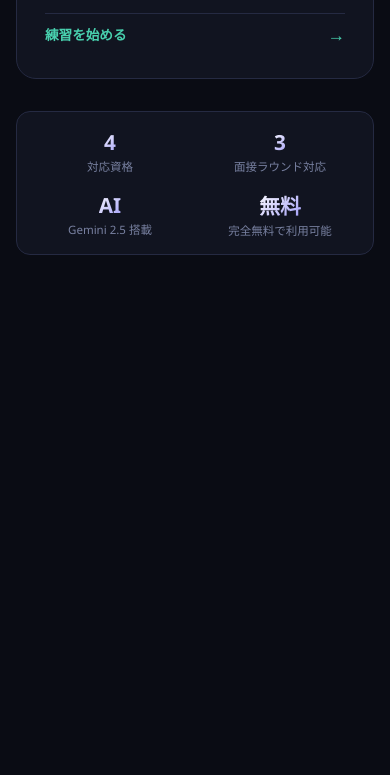
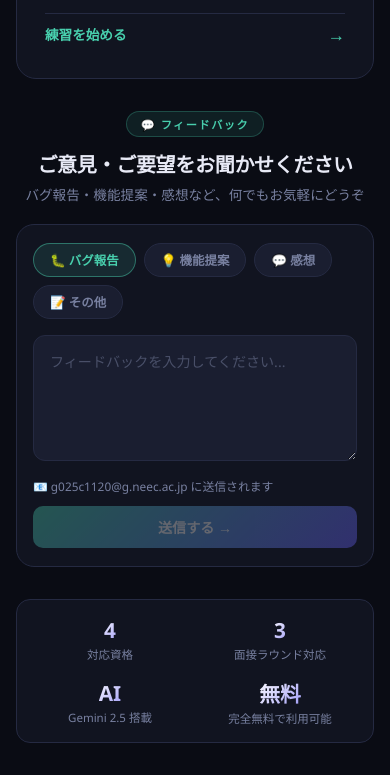
Before and after one commit to KhanhNguyenAI/CareerSuport_App, a plain HTML site: page index.html in a window 390 px wide. Shown: the part 1472-2247 px from the top of the page. Before the commit the page ends 1759 px from the top, so only its background shows below. Drawn offline with Linux system fonts and the light colour scheme.

Commit message:
Add feedback section to homepage
- New 💬 フィードバック section between main cards and footer stats
- 4 type buttons: バグ報告 / 機能提案 / 感想 / その他
- Textarea with live validation (submit disabled until text entered)
- Submit opens mailto:g025c1120@g.neec.ac.jp with pre-filled subject/body
- Success banner shown for 5s after clicking submit
- Fully responsive on mobile

Co-Authored-By: Claude Sonnet 4.6 <noreply@anthropic.com>

```diff
--- a/home.css
+++ b/home.css
@@ -304,6 +304,159 @@ body {
   flex-shrink: 0;
 }
 
+/* ── Feedback Section ── */
+.feedback-section {
+  width: 100%;
+  max-width: 960px;
+  display: flex;
+  flex-direction: column;
+  gap: 20px;
+}
+
+.feedback-intro {
+  text-align: center;
+}
+
+.feedback-badge {
+  display: inline-block;
+  font-size: 0.7rem;
+  font-weight: 700;
+  letter-spacing: 1.5px;
+  text-transform: uppercase;
+  padding: 4px 14px;
+  border-radius: 20px;
+  background: rgba(72,207,173,0.1);
+  border: 1px solid rgba(72,207,173,0.25);
+  color: #48cfad;
+  margin-bottom: 12px;
+}
+
+.feedback-intro h3 {
+  font-size: 1.25rem;
+  font-weight: 800;
+  margin-bottom: 6px;
+  letter-spacing: -0.3px;
+}
+
+.feedback-intro p {
+  font-size: 0.85rem;
+  color: var(--text-sub);
+}
+
+.feedback-card {
+  background: var(--surface);
+  border: 1px solid var(--border);
+  border-radius: 18px;
+  padding: 24px 28px;
+  display: flex;
+  flex-direction: column;
+  gap: 16px;
+  transition: border-color 0.3s;
+}
+
+.feedback-card:focus-within {
+  border-color: rgba(72,207,173,0.35);
+}
+
+/* Type buttons */
+.fb-type-row {
+  display: flex;
+  gap: 8px;
+  flex-wrap: wrap;
+}
+
+.fb-type-btn {
+  font-size: 0.78rem;
+  font-weight: 600;
+  font-family: inherit;
+  padding: 7px 16px;
+  border-radius: 20px;
+  border: 1px solid var(--border);
+  background: var(--surface2);
+  color: var(--text-sub);
+  cursor: pointer;
+  transition: all 0.2s;
+}
+
+.fb-type-btn:hover {
+  border-color: rgba(72,207,173,0.4);
+  color: #48cfad;
+}
+
+.fb-type-btn.active {
+  background: rgba(72,207,173,0.12);
+  border-color: rgba(72,207,173,0.45);
+  color: #48cfad;
+}
+
+/* Textarea */
+.fb-textarea {
+  width: 100%;
+  background: var(--surface2);
+  border: 1px solid var(--border);
+  border-radius: 12px;
+  color: var(--text);
+  font-size: 0.88rem;
+  font-family: inherit;
+  padding: 14px 16px;
+  line-height: 1.7;
+  resize: vertical;
+  outline: none;
+  transition: border-color 0.2s;
+  min-height: 110px;
+}
+
+.fb-textarea:focus { border-color: rgba(72,207,173,0.45); }
+.fb-textarea::placeholder { color: var(--text-sub); opacity: 0.5; }
+
+/* Footer row */
+.fb-footer {
+  display: flex;
+  align-items: center;
+  justify-content: space-between;
+  gap: 12px;
+  flex-wrap: wrap;
+}
+
+.fb-note {
+  font-size: 0.74rem;
+  color: var(--text-sub);
+}
+
+.fb-submit-btn {
+  font-size: 0.88rem;
+  font-weight: 700;
+  font-family: inherit;
+  padding: 11px 28px;
+  border: none;
+  border-radius: 10px;
+  background: linear-gradient(135deg, #48cfad, #6c63ff);
+  color: #fff;
+  cursor: pointer;
+  transition: opacity 0.2s, transform 0.15s;
+  white-space: nowrap;
+}
+
+.fb-submit-btn:hover:not(:disabled) { opacity: 0.88; transform: translateY(-1px); }
+.fb-submit-btn:disabled { opacity: 0.35; cursor: not-allowed; }
+
+/* Success */
+.fb-success {
+  font-size: 0.82rem;
+  font-weight: 600;
+  color: #48cfad;
+  background: rgba(72,207,173,0.08);
+  border: 1px solid rgba(72,207,173,0.25);
+  border-radius: 10px;
+  padding: 10px 14px;
+  animation: fadeUp 0.3s ease;
+}
+
+@keyframes fadeUp {
+  from { opacity: 0; transform: translateY(8px); }
+  to   { opacity: 1; transform: translateY(0); }
+}
+
 /* ── Responsive ── */
 @media (max-width: 700px) {
   .page { padding: 40px 16px 32px; gap: 32px; }
@@ -312,4 +465,7 @@ body {
   .stat-divider { display: none; }
   .stat { flex: calc(50% - 8px); }
   .card-features { grid-template-columns: 1fr; }
+  .feedback-card { padding: 18px 16px; }
+  .fb-footer { flex-direction: column; align-items: stretch; }
+  .fb-submit-btn { text-align: center; }
 }
--- a/index.html
+++ b/index.html
@@ -104,6 +104,47 @@
 
     </main>
 
+    <!-- Feedback Section -->
+    <section class="feedback-section">
+      <div class="feedback-intro">
+        <div class="feedback-badge">💬 フィードバック</div>
+        <h3>ご意見・ご要望をお聞かせください</h3>
+        <p>バグ報告・機能提案・感想など、何でもお気軽にどうぞ</p>
+      </div>
+
+      <div class="feedback-card">
+        <!-- Type selector -->
+        <div class="fb-type-row">
+          <button class="fb-type-btn active" data-type="バグ報告"  onclick="fbSelect(this)">🐛 バグ報告</button>
+          <button class="fb-type-btn"        data-type="機能提案"  onclick="fbSelect(this)">💡 機能提案</button>
+          <button class="fb-type-btn"        data-type="感想"      onclick="fbSelect(this)">💬 感想</button>
+          <button class="fb-type-btn"        data-type="その他"    onclick="fbSelect(this)">📝 その他</button>
+        </div>
+
+        <!-- Message -->
+        <textarea
+          id="fb-msg"
+          class="fb-textarea"
+          placeholder="フィードバックを入力してください..."
+          oninput="fbUpdateBtn()"
+          rows="4"
+        ></textarea>
+
+        <!-- Footer -->
+        <div class="fb-footer">
+          <span class="fb-note">📧 g025c1120@g.neec.ac.jp に送信されます</span>
+          <button id="fb-submit" class="fb-submit-btn" onclick="fbSubmit()" disabled>
+            送信する →
+          </button>
+        </div>
+
+        <!-- Success banner (hidden by default) -->
+        <div id="fb-success" class="fb-success" style="display:none">
+          ✅ メールアプリが開きます。送信ボタンを押して完了してください。
+        </div>
+      </div>
+    </section>
+
     <!-- Footer stats -->
     <footer class="stats-row">
       <div class="stat">
@@ -129,5 +170,30 @@
 
   </div>
 
+  <script>
+    let _fbType = 'バグ報告';
+
+    function fbSelect(el) {
+      document.querySelectorAll('.fb-type-btn').forEach(b => b.classList.remove('active'));
+      el.classList.add('active');
+      _fbType = el.dataset.type;
+    }
+
+    function fbUpdateBtn() {
+      const val = document.getElementById('fb-msg').value.trim();
+      const btn = document.getElementById('fb-submit');
+      btn.disabled = !val;
+    }
+
+    function fbSubmit() {
+      const msg = document.getElementById('fb-msg').value.trim();
+      if (!msg) return;
+      const subject = encodeURIComponent('[IT学習コーチ] ' + _fbType);
+      const body    = encodeURIComponent('種類: ' + _fbType + '\n\n' + msg);
+      window.location.href = 'mailto:g025c1120@g.neec.ac.jp?subject=' + subject + '&body=' + body;
+      document.getElementById('fb-success').style.display = 'block';
+      setTimeout(() => { document.getElementById('fb-success').style.display = 'none'; }, 5000);
+    }
+  </script>
 </body>
 </html>
```
